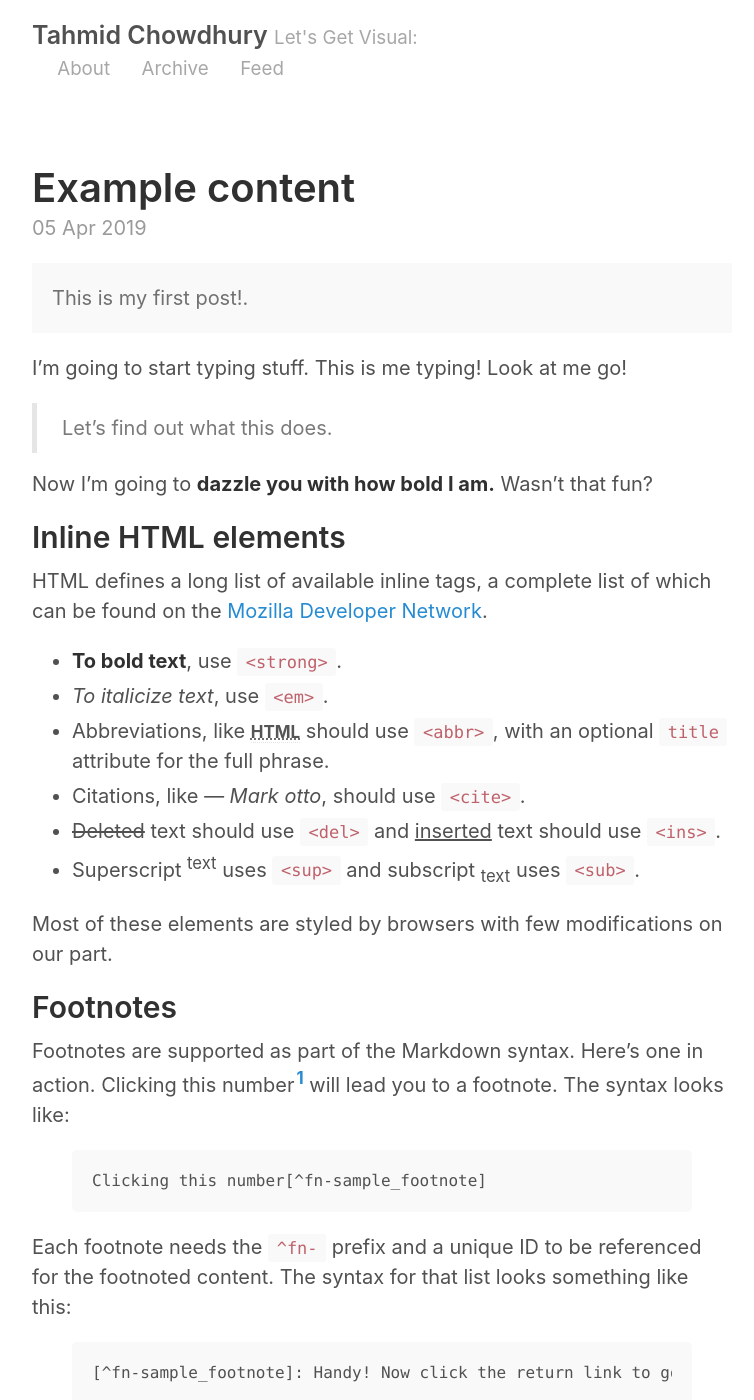
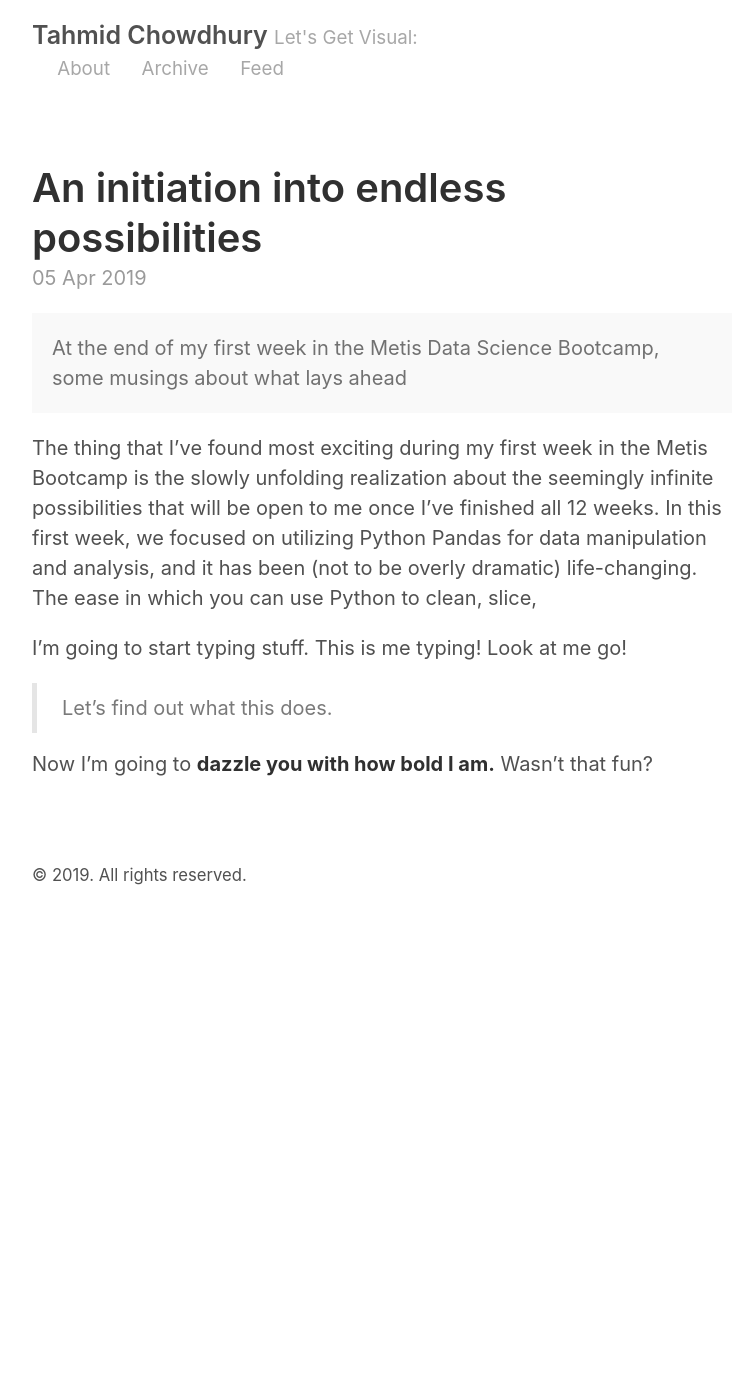
Before and after one commit to duodecimalstrom/duodecimalstrom.github.io, a Jekyll site: the page built from _posts/2019-04-05-first-post.md, in a window 1280 px wide and 1400 px high. Shown: the whole window, without its empty margins (258-1012 px from the left). Built offline with Jekyll 4.4.1, drawn with Linux system fonts in a browser that asks for light colours; some of the changed text lies outside the part shown.

Commit message:
Update 2019-04-05-first-post.md

```diff
--- a/_posts/2019-04-05-first-post.md
+++ b/_posts/2019-04-05-first-post.md
@@ -1,169 +1,17 @@
 ---
 layout: post
-title: Example content
+title: An initiation into endless possibilities
 ---
 
+<div class="message">
+  At the end of my first week in the Metis Data Science Bootcamp, some musings about what lays ahead
+</div>
 
-<div class="message">
-  This is my first post!.
-</div>
+The thing that I've found most exciting during my first week in the Metis Bootcamp is the slowly unfolding realization about the seemingly infinite possibilities that will be open to me once I've finished all 12 weeks. In this first week, we focused on utilizing Python Pandas for data manipulation and analysis, and it has been (not to be overly dramatic) life-changing. The ease in which you can use Python to clean, slice,
+
 
 I'm going to start typing stuff. This is me typing! Look at me go!
 
 > Let's find out what this does.
 
 Now I'm going to **dazzle you with how bold I am.** Wasn't that fun?
-
-## Inline HTML elements
-
-HTML defines a long list of available inline tags, a complete list of which can be found on the [Mozilla Developer Network](https://developer.mozilla.org/en-US/docs/Web/HTML/Element).
-
-- **To bold text**, use `<strong>`.
-- *To italicize text*, use `<em>`.
-- Abbreviations, like <abbr title="HyperText Markup Langage">HTML</abbr> should use `<abbr>`, with an optional `title` attribute for the full phrase.
-- Citations, like <cite>&mdash; Mark otto</cite>, should use `<cite>`.
-- <del>Deleted</del> text should use `<del>` and <ins>inserted</ins> text should use `<ins>`.
-- Superscript <sup>text</sup> uses `<sup>` and subscript <sub>text</sub> uses `<sub>`.
-
-Most of these elements are styled by browsers with few modifications on our part.
-
-## Footnotes
-
-Footnotes are supported as part of the Markdown syntax. Here's one in action. Clicking this number[^fn-sample_footnote] will lead you to a footnote. The syntax looks like:
-
-{% highlight text %}
-Clicking this number[^fn-sample_footnote]
-{% endhighlight %}
-
-Each footnote needs the `^fn-` prefix and a unique ID to be referenced for the footnoted content. The syntax for that list looks something like this:
-
-{% highlight text %}
-[^fn-sample_footnote]: Handy! Now click the return link to go back.
-{% endhighlight %}
-
-You can place the footnoted content wherever you like. Markdown parsers should properly place it at the bottom of the post.
-
-## Heading
-
-Vivamus sagittis lacus vel augue rutrum faucibus dolor auctor. Duis mollis, est non commodo luctus, nisi erat porttitor ligula, eget lacinia odio sem nec elit. Morbi leo risus, porta ac consectetur ac, vestibulum at eros.
-
-### Code
-
-Inline code is available with the `<code>` element. Snippets of multiple lines of code are supported through Pygments. Longer lines will automatically scroll horizontally when needed.
-
-{% highlight js %}
-// Example can be run directly in your JavaScript console
-
-// Create a function that takes two arguments and returns the sum of those arguments
-var adder = new Function("a", "b", "return a + b");
-
-// Call the function
-adder(2, 6);
-// > 8
-{% endhighlight %}
-
-You may also optionally show code snippets with line numbers. Add `linenos` to the Pygments tags.
-
-{% highlight js linenos %}
-// Example can be run directly in your JavaScript console
-
-// Create a function that takes two arguments and returns the sum of those arguments
-var adder = new Function("a", "b", "return a + b");
-
-// Call the function
-adder(2, 6);
-// > 8
-{% endhighlight %}
-
-Aenean lacinia bibendum nulla sed consectetur. Etiam porta sem malesuada magna mollis euismod. Fusce dapibus, tellus ac cursus commodo, tortor mauris condimentum nibh, ut fermentum massa.
-
-### Gists via GitHub Pages
-
-Vestibulum id ligula porta felis euismod semper. Nullam quis risus eget urna mollis ornare vel eu leo. Donec sed odio dui.
-
-{% gist 13f94b734a4ddb132735 gist.md %}
-
-Aenean eu leo quam. Pellentesque ornare sem lacinia quam venenatis vestibulum. Nullam quis risus eget urna mollis ornare vel eu leo. Cum sociis natoque penatibus et magnis dis parturient montes, nascetur ridiculus mus. Donec sed odio dui. Vestibulum id ligula porta felis euismod semper.
-
-### Lists
-
-Cum sociis natoque penatibus et magnis dis parturient montes, nascetur ridiculus mus. Aenean lacinia bibendum nulla sed consectetur. Etiam porta sem malesuada magna mollis euismod. Fusce dapibus, tellus ac cursus commodo, tortor mauris condimentum nibh, ut fermentum massa justo sit amet risus.
-
-* Praesent commodo cursus magna, vel scelerisque nisl consectetur et.
-* Donec id elit non mi porta gravida at eget metus.
-* Nulla vitae elit libero, a pharetra augue.
-
-Donec ullamcorper nulla non metus auctor fringilla. Nulla vitae elit libero, a pharetra augue.
-
-1. Vestibulum id ligula porta felis euismod semper.
-2. Cum sociis natoque penatibus et magnis dis parturient montes, nascetur ridiculus mus.
-3. Maecenas sed diam eget risus varius blandit sit amet non magna.
-
-Cras mattis consectetur purus sit amet fermentum. Sed posuere consectetur est at lobortis.
-
-<dl>
-  <dt>HyperText Markup Language (HTML)</dt>
-  <dd>The language used to describe and define the content of a Web page</dd>
-
-  <dt>Cascading Style Sheets (CSS)</dt>
-  <dd>Used to describe the appearance of Web content</dd>
-
-  <dt>JavaScript (JS)</dt>
-  <dd>The programming language used to build advanced Web sites and applications</dd>
-</dl>
-
-Integer posuere erat a ante venenatis dapibus posuere velit aliquet. Morbi leo risus, porta ac consectetur ac, vestibulum at eros. Nullam quis risus eget urna mollis ornare vel eu leo.
-
-### Images
-
-Quisque consequat sapien eget quam rhoncus, sit amet laoreet diam tempus. Aliquam aliquam metus erat, a pulvinar turpis suscipit at.
-
-![placeholder](http://placehold.it/800x400 "Large example image")
-![placeholder](http://placehold.it/400x200 "Medium example image")
-![placeholder](http://placehold.it/200x200 "Small example image")
-
-### Tables
-
-Aenean lacinia bibendum nulla sed consectetur. Lorem ipsum dolor sit amet, consectetur adipiscing elit.
-
-<table>
-  <thead>
-    <tr>
-      <th>Name</th>
-      <th>Upvotes</th>
-      <th>Downvotes</th>
-    </tr>
-  </thead>
-  <tfoot>
-    <tr>
-      <td>Totals</td>
-      <td>21</td>
-      <td>23</td>
-    </tr>
-  </tfoot>
-  <tbody>
-    <tr>
-      <td>Alice</td>
-      <td>10</td>
-      <td>11</td>
-    </tr>
-    <tr>
-      <td>Bob</td>
-      <td>4</td>
-      <td>3</td>
-    </tr>
-    <tr>
-      <td>Charlie</td>
-      <td>7</td>
-      <td>9</td>
-    </tr>
-  </tbody>
-</table>
-
-Nullam id dolor id nibh ultricies vehicula ut id elit. Sed posuere consectetur est at lobortis. Nullam quis risus eget urna mollis ornare vel eu leo.
-
------
-
-Want to see something else added? <a href="https://github.com/poole/poole/issues/new">Open an issue.</a>
-
-[^fn-sample_footnote]: Handy! Now click the return link to go back.
```
